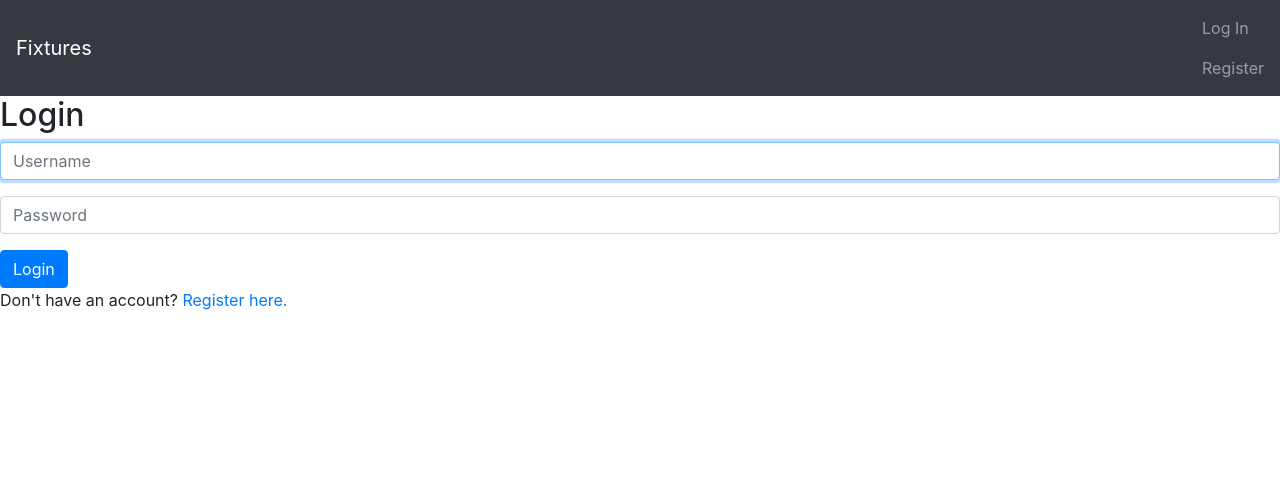
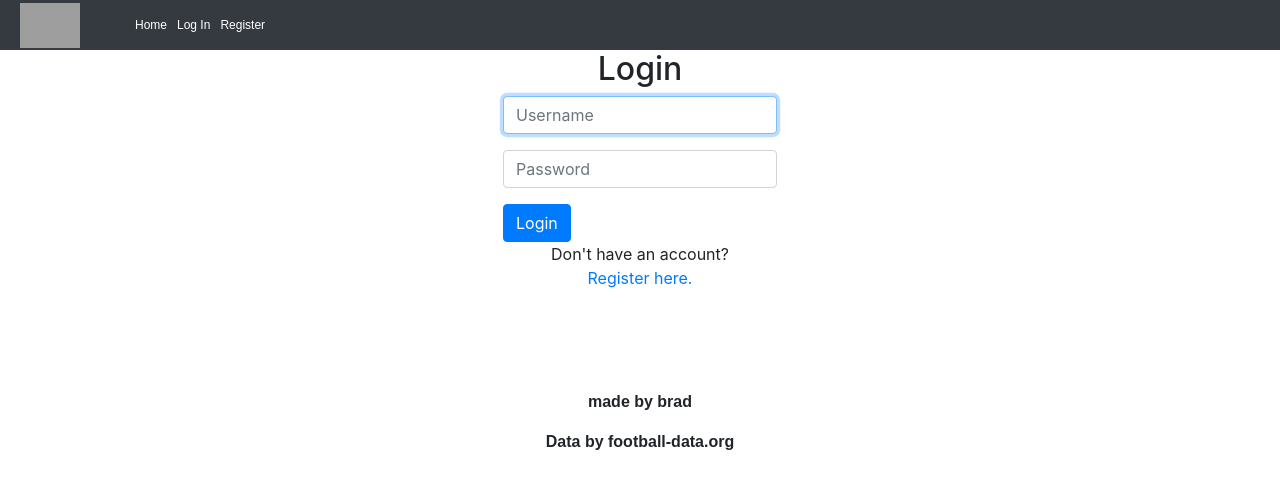
Before and after one commit to bradlloy95/premierleague50, a Django app: page /login in a window 1280 px wide. Shown: the top 489 px of the page. Run offline with Django 5.2, Linux system fonts and the light colour scheme; some libraries are stand-ins or nearby versions; grey boxes are pictures that could not be loaded.

Commit message:
teams view update

```diff
--- a/premierleague50/fixtures/models.py
+++ b/premierleague50/fixtures/models.py
@@ -52,3 +52,7 @@ class Fixture(models.Model):
                 'awayScore': self.awayTeamScore,
                 'fulltime': self.fulltime,
                 'date': self.date.strftime('%y-%m-%d')}
+
+
+# class Player(models.Model):
+#     name = models.CharField(max_length=100)
--- /dev/null
+++ b/premierleague50/fixtures/static/fixtures/layout.css
@@ -0,0 +1,116 @@
+
+.body {
+    display: flex;
+    flex-direction: column;
+    align-items: center;
+    background-color: white;
+}
+
+.header-ctr {
+    max-width: 100%;
+    height: 50px;
+    display: flex;
+    justify-content: space-between;
+    background-color: #343a40;
+    margin: 0 auto;
+
+
+
+
+}
+
+.header-ctr-logo {
+    padding-left: 20px;
+    width: fit-content;
+    display: flex;
+    justify-content: center;
+    align-items: center;
+}
+
+.header-ctr-logo img {
+    height: 45px;
+}
+
+.header-ctr-nav {
+    height: 100%;
+    width: fit-content;
+
+
+}
+
+.header-ctr-nav ul {
+    margin-left: 10px;
+    height: 100%;
+
+
+}
+
+.header-ctr-nav ul li {
+    display: inline;
+    float: left;
+    height: 100%;
+
+}
+
+.header-ctr-nav ul li a {
+    padding: 0 5px;
+    font-family: Arial, Helvetica, sans-serif;
+    font-size: 12px;
+    height: 100%;
+    display: flex;
+    align-items: center;
+    color: white;
+}
+
+.header-ctr-nav ul li a:hover {
+    color: #3d195b;
+    font-weight: bolder;
+
+}
+
+.header-ctr-social {
+    height: 100%;
+    width: fit-content;
+    padding-right: 20px;
+    display: flex;
+    align-items: center;
+}
+
+.header-ctr-social h5 {
+    height: fit-content;
+    color: white;
+    display: flex;
+
+}
+
+.header-ctr-social-fb {
+    height: 25px;
+    padding: 0 10px;
+
+
+}
+.header-ctr-social-ig {
+    height: 25px;
+    padding: 0 10px;
+
+}
+
+footer {
+    margin-top: 100px;
+    display: flex;
+    flex-direction: column;
+    justify-content: center;
+    align-items: center;
+
+    p {
+        font-family: sans-serif;
+        font-weight: bold;
+    }
+}
+
+
+@media only screen and (max-width: 600px) {
+    .header-ctr {
+        width: 100%;
+    }
+}
--- a/premierleague50/fixtures/static/fixtures/script.js
+++ b/premierleague50/fixtures/static/fixtures/script.js
@@ -14,7 +14,7 @@ yesterday_btn.addEventListener('click', function() {
     fetch("getFixtures?day=yesterday")
     .then(response => response.json())
     .then(data => {
-        console.log(data)
+        //console.log(data)
 
         //clear div
         fixtures_content.innerHTML = '';
@@ -31,7 +31,7 @@ yesterday_btn.addEventListener('click', function() {
                     fixtures_content.appendChild(fixture)
                 }else {
                     data.serialized.forEach(fixture => {
-                        console.log(fixture)
+                        console.log(fixture.serialized.id)
                         let game = document.createElement('div');
                         game.classList.add('fixture');
                         game.innerHTML = `
--- a/premierleague50/fixtures/templates/fixtures/layout.html
+++ b/premierleague50/fixtures/templates/fixtures/layout.html
@@ -6,44 +6,62 @@
         <meta name="viewport" content="width=device-width, initial-scale=1.0">
         <title>{% block title %}Fixtures{% endblock %}</title>
         <link rel="stylesheet" href="https://stackpath.bootstrapcdn.com/bootstrap/4.4.1/css/bootstrap.min.css" integrity="sha384-Vkoo8x4CGsO3+Hhxv8T/Q5PaXtkKtu6ug5TOeNV6gBiFeWPGFN9MuhOf23Q9Ifjh" crossorigin="anonymous">
+
+        {% comment %} <link rel="stylesheet" href="{% static 'fixtures/reset.css' %}"> {% endcomment %}
+        <link rel="stylesheet" href="{% static 'fixtures/layout.css' %}">
         <link rel="stylesheet" href="{% static 'fixtures/styles.css' %}">
+        <link rel="stylesheet" href="{% static 'fixtures/teams.css' %}">
+
+
         <script src="{% static 'fixtures/script.js' %}" defer></script>
-
 
     </head>
     <body>
 
-        <nav class="navbar navbar-dark bg-dark" style="background-color: blue;">
-            <a id="network_btn" class="navbar-brand" href="#">Fixtures</a>
+        <div class="header-ctr">
+            <div class="header-ctr-logo">
+                <img src="https://b.fssta.com/uploads/application/soccer/competition-logos/EnglishPremierLeague.png" alt="logo">
+                <div class="header-ctr-nav">
+                    <ul>
+                        <li><a href="{% url 'index'%}">Home</a></li>
 
-            <div >
-              <ul class="navbar-nav mr-auto">
+
+                         {% if user.is_authenticated %}
+
+                            <li>
+                                <a  href="{% url 'logout' %}">Log Out</a>
+                            </li>
+                        {% else %}
+                            <li>
+                                <a href="{% url 'login' %}">Log In</a>
+                            </li>
+                            <li>
+                                <a href="{% url 'register' %}">Register</a>
+                            </li>
+                        {% endif %}
+
+                    </ul>
+                </div>
+
+            </div>
+            <div class="header-ctr-social">
                 {% if user.is_authenticated %}
-                    <li class="nav-item">
-                        <a id="profile_btn" class="nav-link" href="#""><strong>{{ user.username }}</strong></a>
-                    </li>
+                    <h5>{{ user.username }}</h5>
                 {% endif %}
+                {% comment %} <a href="https://en-gb.facebook.com/"><img class="header-ctr-social-fb" src="https://static.vecteezy.com/system/resources/previews/018/930/698/original/facebook-logo-facebook-icon-transparent-free-png.png" alt="facebook"></a>
+                <a href="https://www.instagram.com/"><img class="header-ctr-social-ig" src="https://cdn4.iconfinder.com/data/icons/social-media-logos-6/512/62-instagram-512.png" alt="instagram"></a> {% endcomment %}
+            </div>
+        </div>
 
-                {% if user.is_authenticated %}
-
-                    <li class="nav-item">
-                        <a class="nav-link" href="{% url 'logout' %}">Log Out</a>
-                    </li>
-                {% else %}
-                    <li class="nav-item">
-                        <a class="nav-link" href="{% url 'login' %}">Log In</a>
-                    </li>
-                    <li class="nav-item">
-                        <a class="nav-link" href="{% url 'register' %}">Register</a>
-                    </li>
-                {% endif %}
-              </ul>
-            </div>
-          </nav>
 
         <div class="body">
             {% block body %}
             {% endblock %}
         </div>
+
+        <footer>
+           <p> made by brad </p>
+           <p> Data by football-data.org </p>
+        </footer>
     </body>
 </html>
--- a/premierleague50/fixtures/templates/fixtures/login.html
+++ b/premierleague50/fixtures/templates/fixtures/login.html
@@ -8,7 +8,7 @@
         <div>{{ message }}</div>
     {% endif %}
 
-    <form action="{% url 'login' %}" method="post">
+    <form action="{% url 'login' %}" method="post" ;">
         {% csrf_token %}
         <div class="form-group">
             <input autofocus class="form-control" type="text" name="username" placeholder="Username">
--- a/premierleague50/fixtures/views.py
+++ b/premierleague50/fixtures/views.py
@@ -3,6 +3,7 @@ from django.db import IntegrityError
 from django.http import HttpResponse, HttpResponseRedirect, JsonResponse
 from django.urls import reverse
 from django.shortcuts import render
+from django.db.models import Q
 import requests                                      #add to requirements
 import json
 from .models import User, Team, Fixture
@@ -93,18 +94,26 @@ def register(request):
         return render(request, "fixtures/register.html")
 
 def teams_view(request, team_id):
-    print(team_id)
+    #print(team_id)
+    data = apiCallTeams(team_id)
+    teamName = Team.objects.filter(name=data['name'])[0].serialize()
+    #print(teamName)
+    fixtures = Fixture.objects.filter(Q(homeTeam=teamName['id']) | Q(awayTeam= teamName['id'])).order_by('date')
+    serializedFixtures = [{'games':game.serialize()} for game in fixtures]
+    print(serializedFixtures)
 
-    return render(request, "fixtures/teams.html", {'data': apiCallTeams(team_id)})
+    return render(request, "fixtures/teams.html", {'data': data,
+                                                   'serialize': teamName,
+                                                   'fixtures': serializedFixtures})
 
 
 
 import creds
 
+
 #apis
 def apiCallStandings():
-    #API key from football-data.org
-    #token = 'c1536bfd2888413b84d5341baa1dc770'
+
     #endpoint url for pl standings
     endpoint = 'https://api.football-data.org/v4/competitions/PL/standings'
     headers = {'X-Auth-Token': creds.token}
@@ -124,8 +133,7 @@ def apiCallStandings():
 def apiCallFixtures(date):
      #API key from football-data.org
 
-    #token = 'c1536bfd2888413b84d5341baa1dc770'
-    #endpoint url for pl standings
+
     dateFrom = '2024-01-01'
     endpoint = f'http://api.football-data.org/v2/competitions/2021/matches?dateFrom={str(date)}&dateTo={str(date)}'
     headers = {'X-Auth-Token': creds.token}
@@ -152,8 +160,8 @@ def apiCallFixtures(date):
 
 def apiCallTeams(id):
 
-    #token = 'c1536bfd2888413b84d5341baa1dc770'
-    #endpoint url for pl standings
+
+
     endpoint = f"https://api.football-data.org/v4/teams/{str(id)}"
 
     headers = {'X-Auth-Token': creds.token}
@@ -163,7 +171,7 @@ def apiCallTeams(id):
     if response.status_code == 200:
         data = response.json()
         team = Team.objects.get(name=data['name'])
-        print(team.lastUpdate)
+        #print(team.lastUpdate)
         return data
     else:
         return {'error': response.status_code}
@@ -182,7 +190,7 @@ def getFixtures(request):
         current_date_viewed = yesterday
         DBdata = Fixture.objects.filter(date=yesterday)
         count = len(DBdata)
-        print(count)
+        #print(count)
 
         serialized =[{'serialized':match.serialize()} for match in DBdata]
 
@@ -209,7 +217,7 @@ def getFixtures(request):
                          'dateViewed': current_date_viewed,
                          'count':count}
 
-        print(serialized)
+        #print(serialized)
         #data = apiCallFixtures(yesterday)
         #print(data)
 
@@ -274,7 +282,7 @@ def RunUpdates():
 
         data = response.json()
         for match in data['matches']:
-            print(match)
+            #print(match)
             homeTeam = Team.objects.get(name = match['homeTeam']['name'])
 
             awayTeam = Team.objects.get(name=match['awayTeam']['name'])
```
Also changed, not shown: premierleague50/fixtures/static/fixtures/reset.css (added, +53 -0 lines), premierleague50/fixtures/static/fixtures/styles.css (+130 -21 lines), premierleague50/fixtures/static/fixtures/teams.css (added, +69 -0 lines), premierleague50/fixtures/templates/fixtures/index.html (+52 -28 lines), premierleague50/fixtures/templates/fixtures/layout copy.html (added, +49 -0 lines), premierleague50/fixtures/templates/fixtures/teams.html (+73 -7 lines), premierleague50/README.md (added), premierleague50/db.sqlite3, 3 other files.
